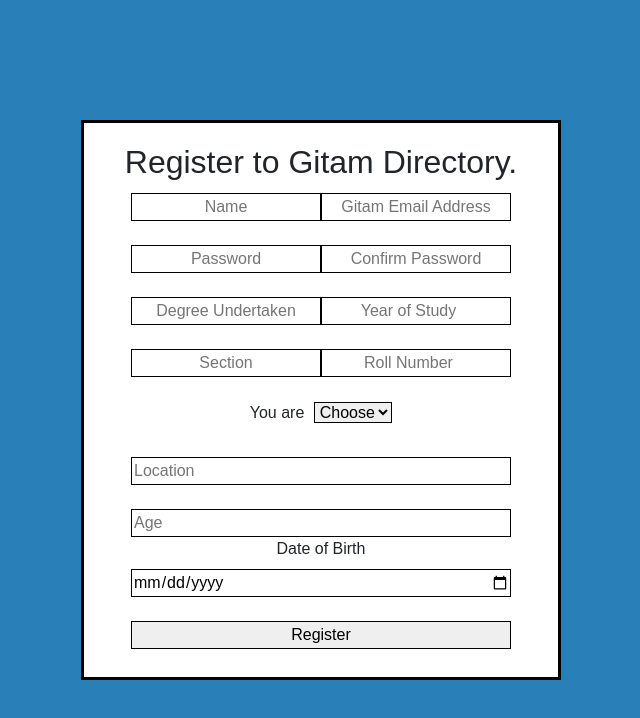
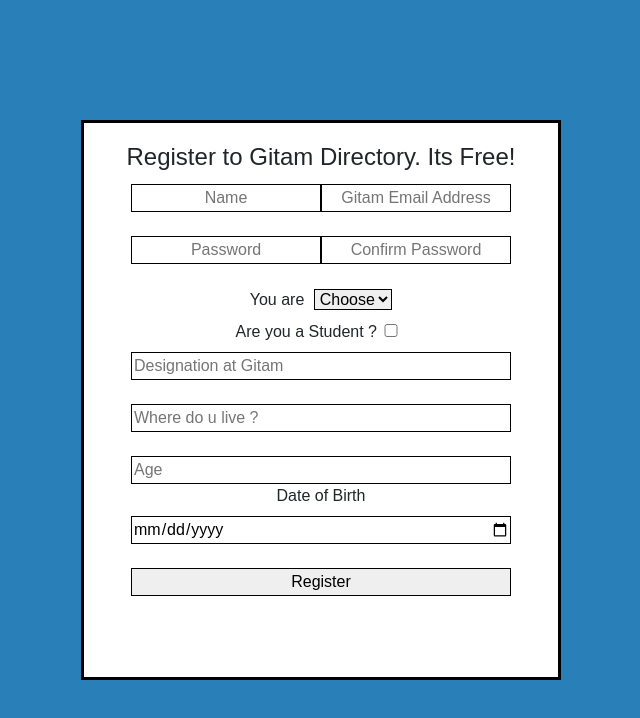
Before and after one commit to manosriram/GitamDirectory, a React (Create React App) app in the folder client/: page / in a window 1280 px wide. Shown: the top 718 px of the page, without its empty margins (319-959 px from the left). Built offline with nearby package versions, Linux system fonts and the light colour scheme.

Commit message:
modified registration fields.

```diff
--- a/client/src/components/Intro.js
+++ b/client/src/components/Intro.js
@@ -3,13 +3,19 @@
 
 class Intro extends React.Component {
   state = {
-    register: 1
+    register: 1,
+    isStudent: false
   };
 
   handleLogin = e => {
     e.preventDefault();
     this.setState({ register: 1 });
   };
+
+  handleCheck = () => {
+    this.setState({ isStudent: !this.state.isStudent });
+  };
+
   render() {
     if (this.state.register === 0) {
       return (
@@ -27,6 +33,7 @@
               <br />
               <input type="submit" value="Login" id="loginButton" />
             </form>
+            <br />
             <label>
               Don't have an account? register{" "}
               <a href="" onClick={this.handleLogin}>
@@ -39,11 +46,13 @@
     }
     if (this.state.register === 1) {
       return (
-        <div>
+        <div className="form">
           <div class="cardReg">
             <div class="card-body">
               <strong>
-                <h2 class="card-title">Register to Gitam Directory.</h2>
+                <h4 class="card-title">
+                  Register to Gitam Directory. Its Free!
+                </h4>
               </strong>
               <form id="registerForm">
                 <input type="text" placeholder="Name" id="pass" />
@@ -62,7 +71,37 @@
                 />
                 <br />
                 <br />
-                <input type="text" placeholder="Degree Undertaken" id="pass" />
+
+                <div>
+                  <label id="gen">You are </label>
+                  <select name="gender" id="gender">
+                    <option value="" selected disabled hidden>
+                      Choose
+                    </option>
+                    <option value="Male">Male</option>
+                    <option value="Female">Female</option>
+                  </select>
+                  <br />
+                </div>
+
+                <label class="checkbox-inline">
+                  Are you a Student ?{" "}
+                  <input
+                    type="checkbox"
+                    value=""
+                    id="check"
+                    onClick={this.handleCheck}
+                  />
+                </label>
+                <br />
+
+                {this.state.isStudent === true && (
+                  <div>
+                    <input
+                      type="text"
+                      placeholder="Degree Undertaken"
+                      id="pass"
+                    />
                     <input
                       type="number"
                       max="5"
@@ -73,7 +112,6 @@
                     <br />
                     <br />
                     <input type="text" placeholder="Section" id="pass" />
-
                     <input
                       type="number"
                       name=""
@@ -81,19 +119,17 @@
                       placeholder="Roll Number"
                     />
                     <br />
+                  </div>
+                )}
+
+                {this.state.isStudent === false && (
+                  <div>
+                    <input type="text" placeholder="Designation at Gitam" />
+                  </div>
+                )}
+
                 <br />
-                <div>
-                  <label id="gen">You are </label>
-                  <select name="gender" id="gender">
-                    <option value="" selected disabled hidden>
-                      Choose
-                    </option>
-                    <option value="Male">Male</option>
-                    <option value="Female">Female</option>
-                  </select>
-                </div>
-                <br />
-                <input type="text" placeholder="Location" />
+                <input type="text" placeholder="Where do u live ?" />
                 <br />
                 <br />
                 <input
--- a/client/src/components/components.css
+++ b/client/src/components/components.css
@@ -49,7 +49,7 @@
   text-align: center;
 }
 
-input[type="radio"] {
+input[type="checkbox"] {
   display: inline;
   margin-right: 5px;
 }
@@ -58,10 +58,25 @@
   margin-right: 10px;
 }
 
+#check {
+  width: 20px;
+}
 #gender {
   text-align: center;
   border: 1px solid black;
 }
+
+*:focus {
+  outline: none;
+}
+
+@media only screen and (max-width: 470px) {
+  .card,
+  .cardReg {
+    width: 10rem;
+  }
+}
+
 @media only screen and (max-width: 600px) {
   .card,
   .cardReg {
```
Lines whose indentation alone changed are shown as unchanged.
